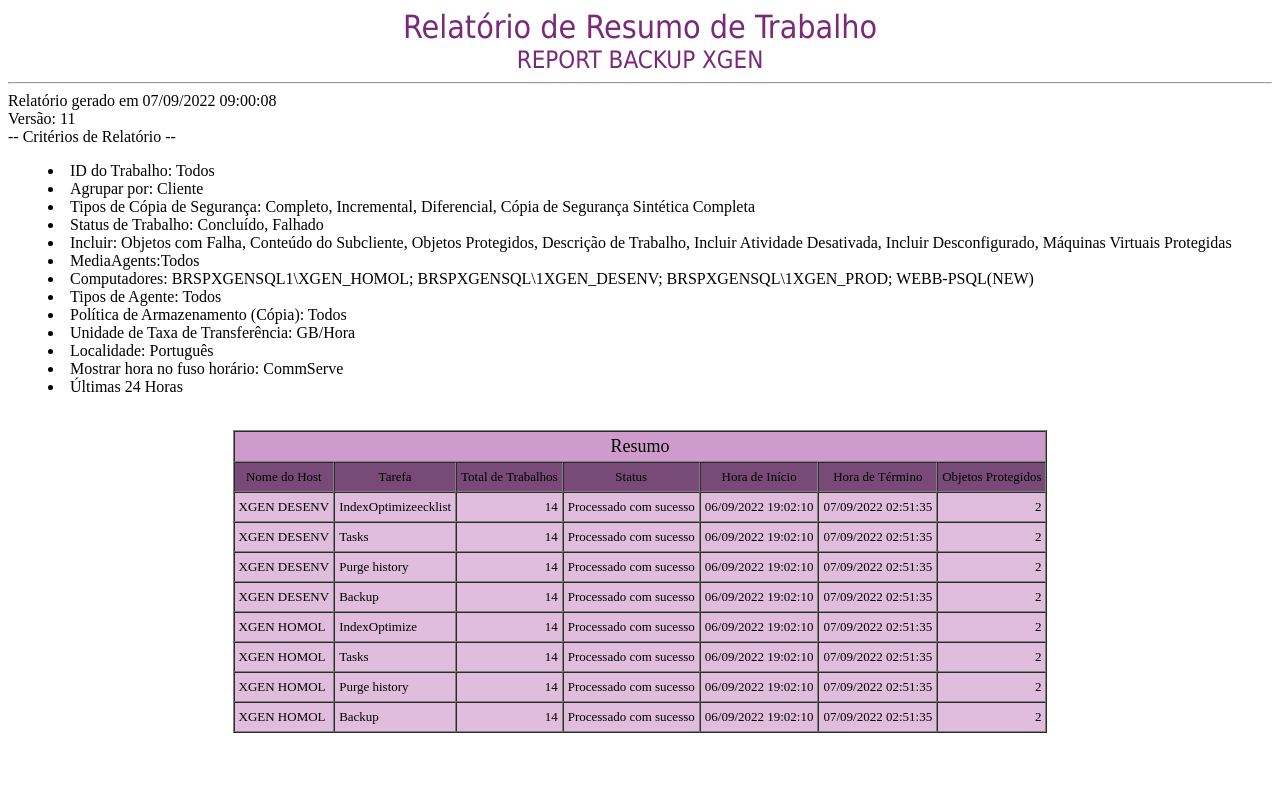
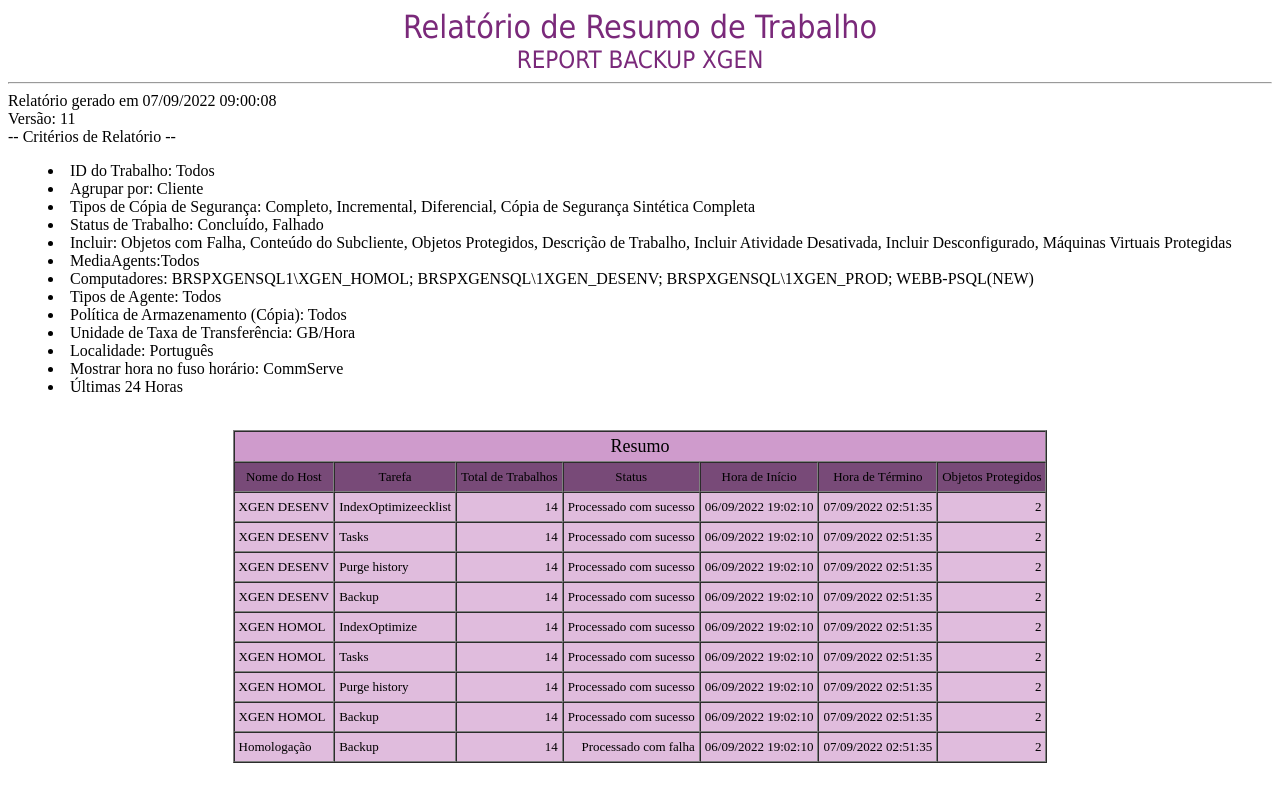
Before and after one commit to reenaataacruuz/checklist-11, a plain HTML site: page index.html in a window 1280 px wide. Drawn offline with Linux system fonts and the light colour scheme.

Commit message:
Update index.html
incluindo linha com falhas

```diff
--- a/index.html
+++ b/index.html
@@ -455,6 +455,51 @@
                                 </td>
                             </tr>
 
+                            <tr bgcolor="#e0bcdd" data-ogsb="" data-ogab="#FFFFFF"
+                                style="background-color: #e0bcdd !important;">
+                                <td id="nomeServer" colspan="1" bgcolor="#e0bcdd" valign="top" align="LEFT" border="0"
+                                    style="line-height: 20px; background-color: #e0bcdd !important;"
+                                    data-ogsb="" data-ogab="#FFFFFF">
+                                    <font size="2">Homologação</font>
+                                    <div></div>
+                                </td>
+                                <td id="nomeTask3" colspan="1" bgcolor="#e0bcdd" valign="top" align="LEFT" border="0"
+                                    style="line-height: 20px; background-color: #e0bcdd !important;"
+                                    data-ogsb="" data-ogab="#FFFFFF">
+                                    <font size="2">Backup</font>
+                                </td>
+                                <td colspan="1" bgcolor="#e0bcdd" valign="top" align="RIGHT" border="0"
+                                    style="line-height: 20px; background-color: #e0bcdd !important;"
+                                    data-ogsb="" data-ogab="#FFFFFF">
+                                    <font size="2">14</font>
+                                    <div></div>
+                                </td>
+                                <td id="statusBackup3" colspan="1" bgcolor="#e0bcdd" valign="top" align="RIGHT" border="0"
+                                    style="line-height: 20px; background-color: #e0bcdd !important;"
+                                    data-ogsb="" data-ogab="#FFFFFF">
+                                    <font size="2">Processado com falha</font>
+                                    <div></div>
+                                </td>
+                                <td colspan="1" bgcolor="#e0bcdd" valign="top" align="LEFT" border="0"
+                                    style="line-height: 20px; background-color: #e0bcdd !important;"
+                                    data-ogsb="" data-ogab="#FFFFFF">
+                                    <font size="2">06/09/2022 19:02:10 </font>
+                                    <div></div>
+                                </td>
+                                <td colspan="1" bgcolor="#e0bcdd" valign="top" align="LEFT" border="0"
+                                    style="line-height: 20px; background-color: #e0bcdd !important;"
+                                    data-ogsb="" data-ogab="#FFFFFF">
+                                    <font size="2">07/09/2022 02:51:35 </font>
+                                    <div></div>
+                                </td>
+                                <td colspan="1" bgcolor="#e0bcdd" valign="top" align="RIGHT" border="0"
+                                    style="line-height: 20px; background-color: #e0bcdd !important;"
+                                    data-ogsb="" data-ogab="#FFFFFF">
+                                    <font size="2">2</font>
+                                    <div></div>
+                                </td>
+                            </tr>
+
                         </tbody>
                     </table>
                 </div>
```
